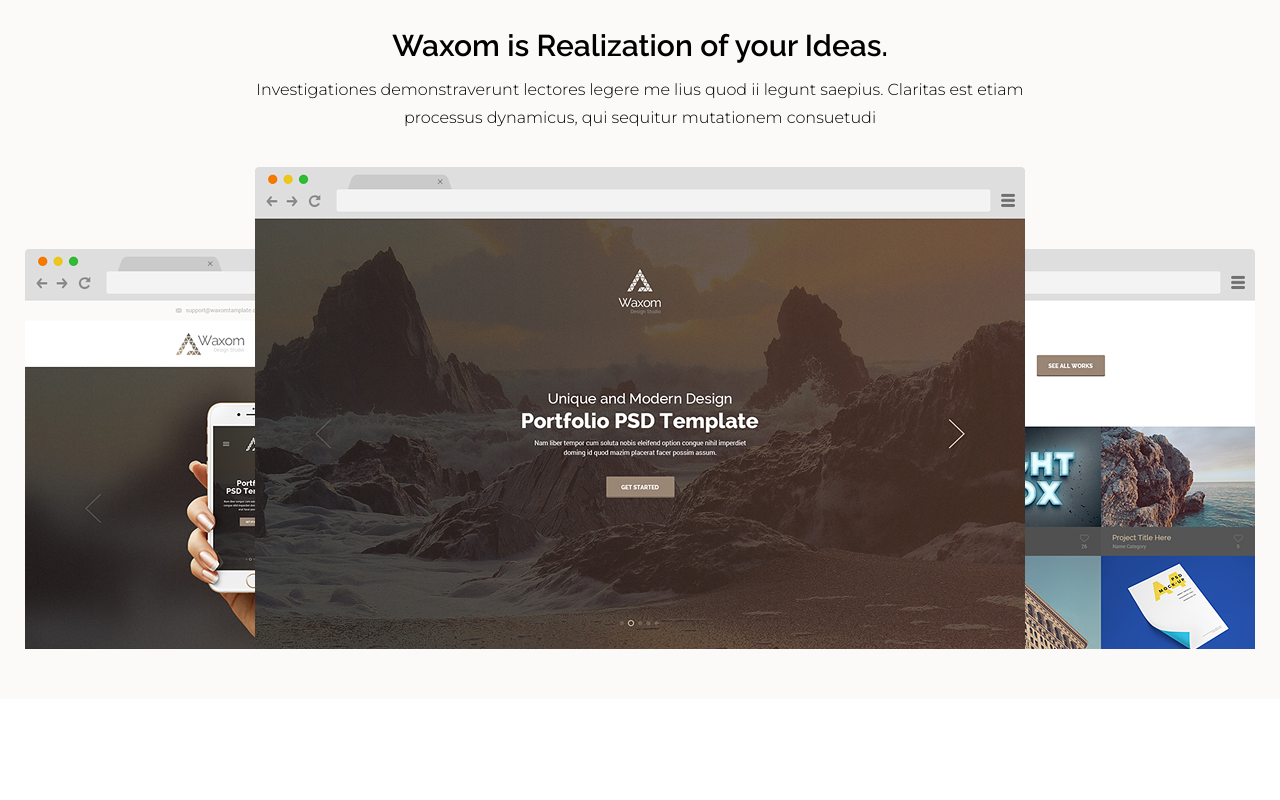
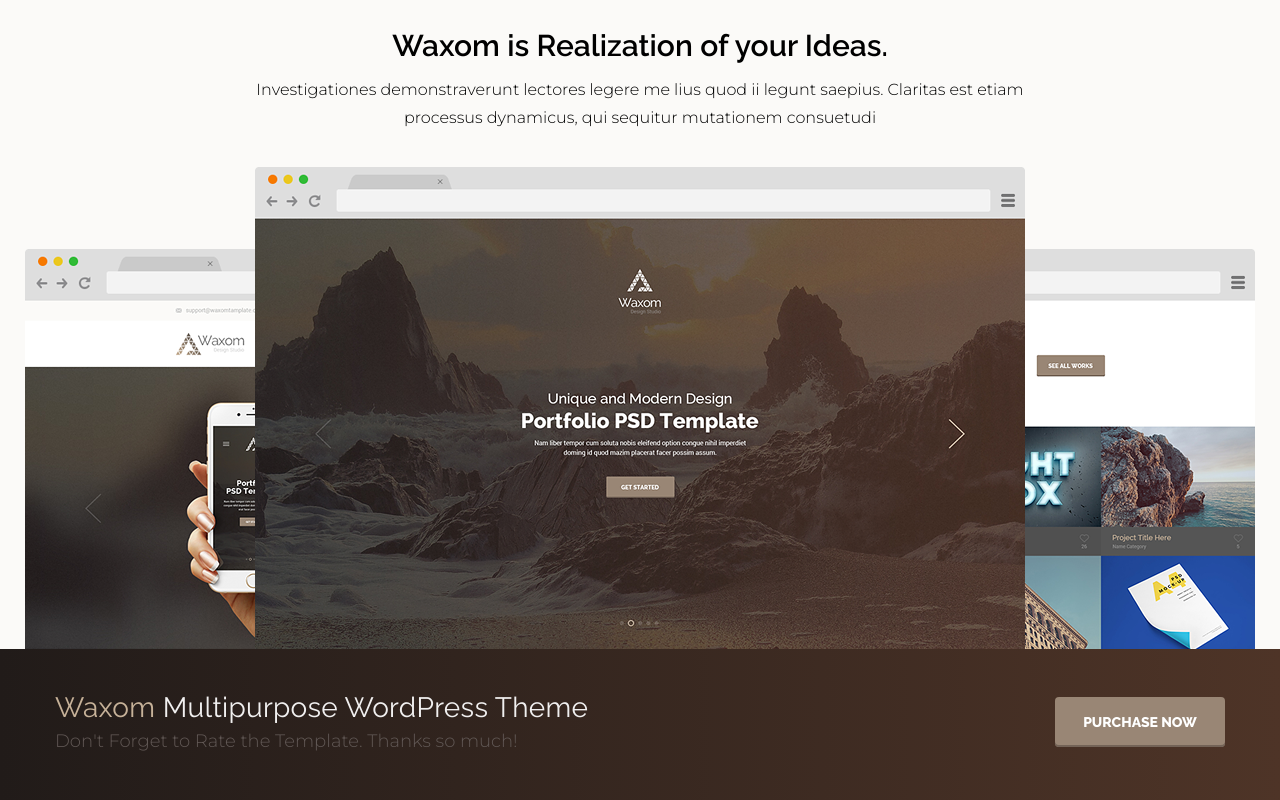
Before and after one commit to NatalyaBerdnikova/Waxom, a plain HTML site: page index.html in a window 1280 px wide. Shown: the part 1370-2170 px from the top of the page. Before the commit the page ends 2069 px from the top, so only its background shows below. Drawn offline with nearby package versions, Linux system fonts and the light colour scheme; files whose address does not match are found by name.

Commit message:
Верстка секции promo

```diff
--- a/index.html
+++ b/index.html
@@ -47,31 +47,31 @@
                         <span class="slide__subtitle">Unique and Modern Design</span>
                         <span class="slide__title">Portfolio PSD Template</span>
                         <p class="slide__content">Nam liber tempor cum soluta nobis eleifend option congue nihil imperdiet doming id quod mazim placerat facer possim assum.</p>
-                        <a class="button slide__button">Get Started</a>
+                        <a href="#" class="button slide__button">Get Started</a>
                     </div>
                     <div class="slider__item swiper-slide">
                         <span class="slide__subtitle">Unique and Modern Design</span>
                         <span class="slide__title">Portfolio PSD Template</span>
                         <p class="slide__content">Nam liber tempor cum soluta nobis eleifend option congue nihil imperdiet doming id quod mazim placerat facer possim assum.</p>
-                        <a class="button slide__button">Get Started</a>
+                        <a href="#" class="button slide__button">Get Started</a>
                     </div>
                     <div class="slider__item swiper-slide">
                         <span class="slide__subtitle">Unique and Modern Design</span>
                         <span class="slide__title">Portfolio PSD Template</span>
                         <p class="slide__content">Nam liber tempor cum soluta nobis eleifend option congue nihil imperdiet doming id quod mazim placerat facer possim assum.</p>
-                        <a class="button slide__button">Get Started</a>
+                        <a href="#" class="button slide__button">Get Started</a>
                     </div>
                     <div class="slider__item swiper-slide">
                         <span class="slide__subtitle">Unique and Modern Design</span>
                         <span class="slide__title">Portfolio PSD Template</span>
                         <p class="slide__content">Nam liber tempor cum soluta nobis eleifend option congue nihil imperdiet doming id quod mazim placerat facer possim assum.</p>
-                        <a class="button slide__button">Get Started</a>
+                        <a href="#" class="button slide__button">Get Started</a>
                     </div>
                     <div class="slider__item swiper-slide">
                         <span class="slide__subtitle">Unique and Modern Design</span>
                         <span class="slide__title">Portfolio PSD Template</span>
                         <p class="slide__content">Nam liber tempor cum soluta nobis eleifend option congue nihil imperdiet doming id quod mazim placerat facer possim assum.</p>
-                        <a class="button slide__button">Get Started</a>
+                        <a href="#" class="button slide__button">Get Started</a>
                     </div>
                 </div>
                 <div class="slider__pagination"></div>
@@ -129,6 +129,15 @@
             </div>
         </div>
     </section>
+    <section class="promo" id="sectionPromo">
+        <div class="container promo__container">
+            <div class="promo-content">
+                <h3 class="promo__title"> <i class="promo__name-project">Waxom</i> Multipurpose WordPress Theme</h3>
+                <p class="promo__text">Don't Forget to Rate the Template. Thanks so much!</p>
+            </div>
+            <a href="#" class="button promo__button">Purchase now</a>
+        </div>
+    </section>
     <link rel="stylesheet" href="https://unpkg.com/swiper/swiper-bundle.min.css">
     <script src="https://unpkg.com/swiper/swiper-bundle.min.js"></script>
     <script src="scripts/main.js"></script>
--- a/styles/main.css
+++ b/styles/main.css
@@ -180,6 +180,7 @@
     color: #998675;
     cursor: pointer;
     transition: color 200ms;
+    outline: none;
 }
 
 .slider__navigation-prev:hover, .slider__navigation-next:hover {
@@ -244,7 +245,7 @@
 }
 
 .realization {
-    padding: 80px 0 50px;
+    padding: 80px 0 0;
     background-color: #fbfaf8;
     text-align: center;
 }
@@ -283,3 +284,36 @@
     right: 0;
     z-index: 1;
 }
+
+.promo {
+    padding: 45px 0 50px;
+    background: linear-gradient(to right, #211b19, #4e3427);
+}
+
+.promo__container {
+    display: flex;
+    justify-content: space-between;
+    align-items: center;
+}
+
+.promo__title {
+    font-family: "Raleway", sans-serif;
+    font-size: 28px;
+    color: #f1f0f0;
+    letter-spacing: 0.01em;
+}
+
+.promo__name-project {
+    color: #c7b299;
+}
+
+.promo__text {
+    font-size: 18px;
+    color: #615855;
+    margin-top: 10px;
+}
+
+.promo__button {
+    flex-shrink: 0;
+    margin-left: 40px;
+}
```
